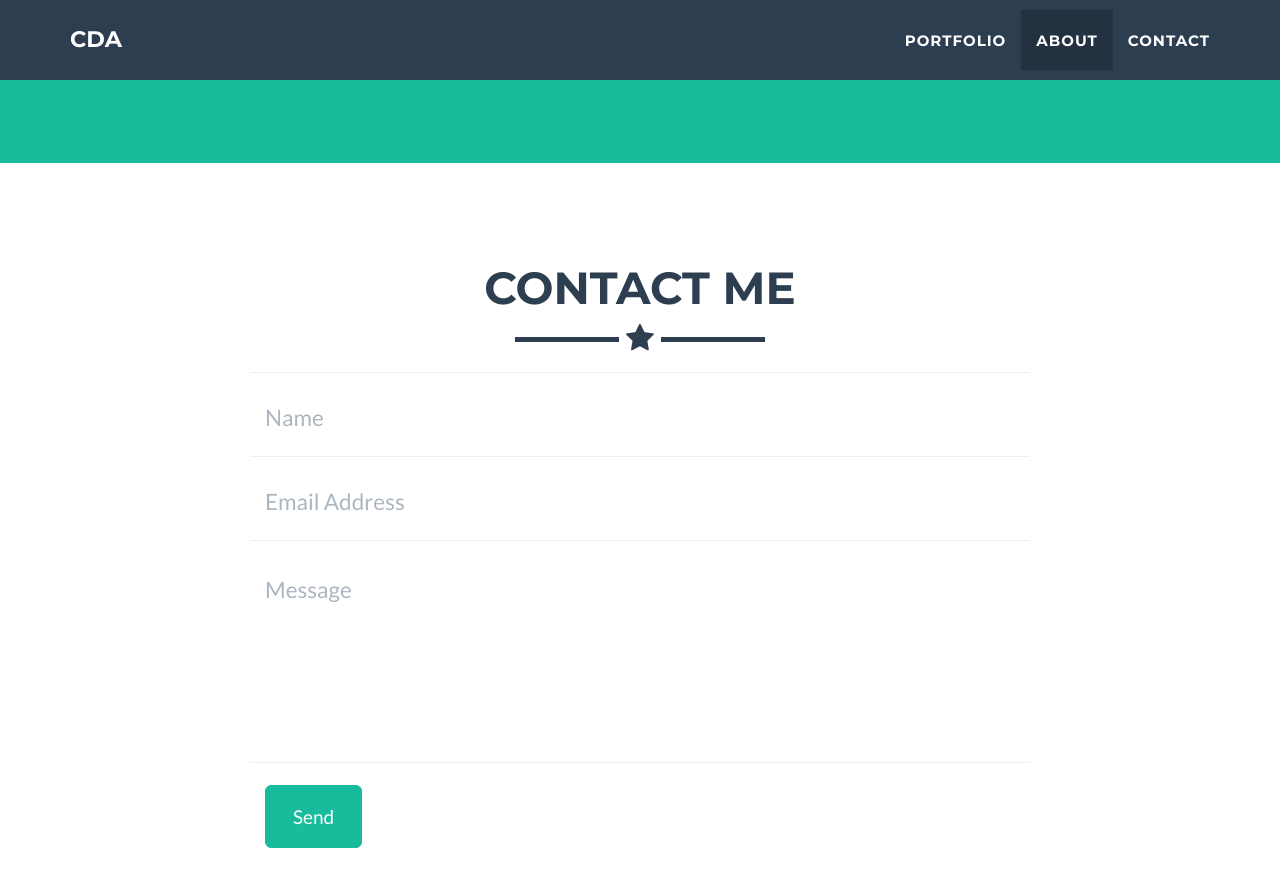
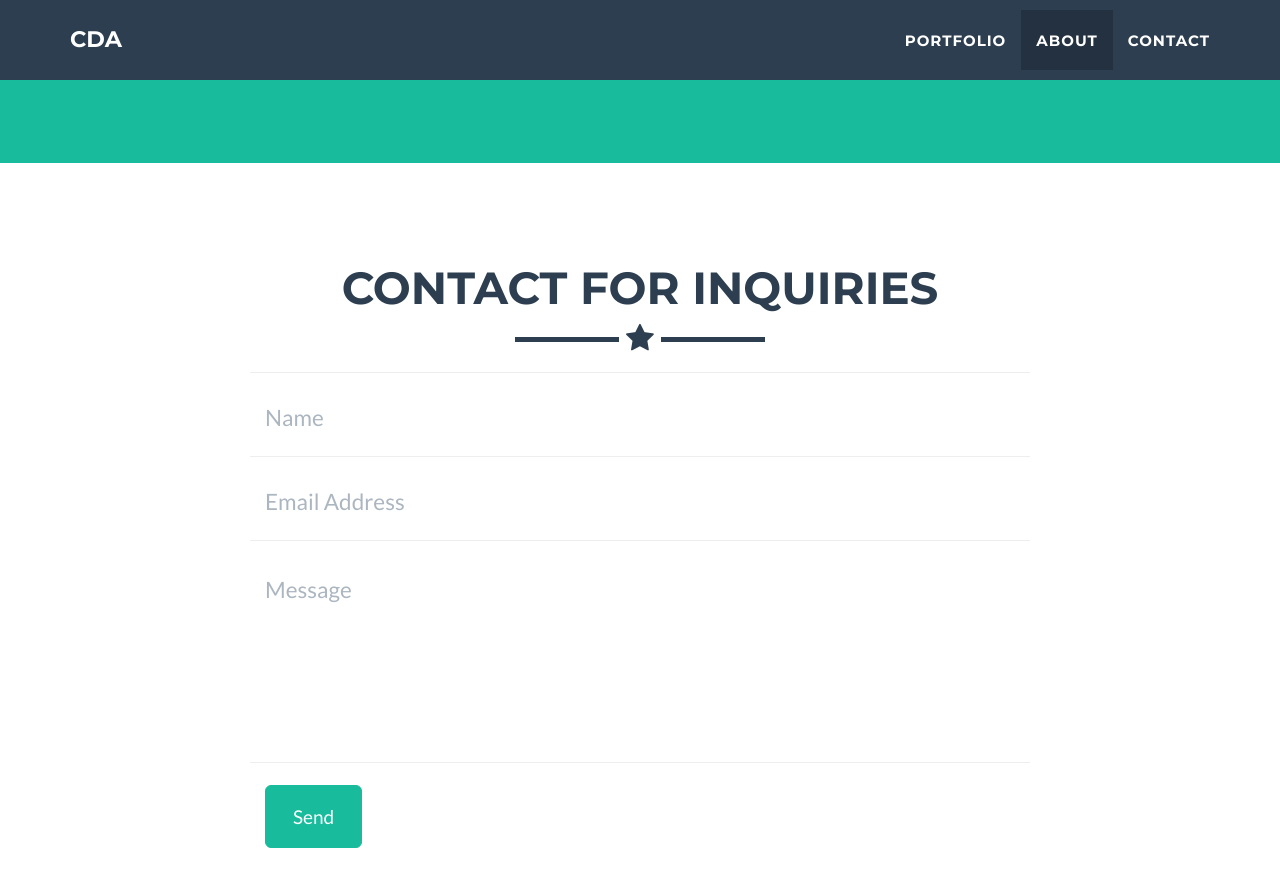
Before and after one commit to CDAwebhost/CDAwebhost, a Jekyll site: the page built from index.html, in a window 1280 px wide and 900 px high, scrolled down 1897 px. Shown: the top 887 px of the window. Built offline with Jekyll 4.4.1, drawn with Linux system fonts in a browser that asks for light colours.

Commit message:
Update contact_static.html

```diff
--- a/_includes/contact_static.html
+++ b/_includes/contact_static.html
@@ -3,7 +3,7 @@
 	<div class="container">
 		<div class="row">
 			<div class="col-lg-12 text-center">
-				<h2>Contact Me</h2>
+				<h2>Contact for Inquiries</h2>
 				<hr class="star-primary">
 			</div>
 		</div>
```
